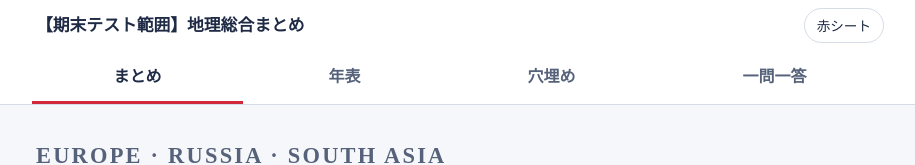
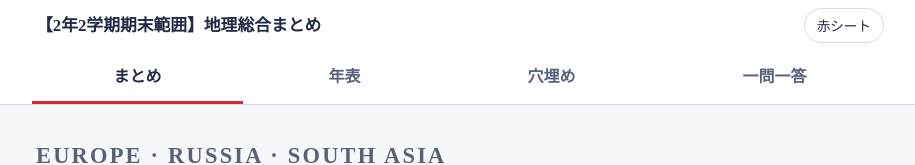
Before and after one commit to youki29/chiri-sogo-matome, a plain HTML site: page index.html in a window 1280 px wide. Shown: the top 165 px of the page, without its empty margins (180-1095 px from the left). Drawn offline with Linux system fonts and the light colour scheme; a web font is replaced by a local one.

Commit message:
サイト名を【2年2学期期末範囲】に変更
Co-Authored-By: Claude Opus 5.5 <noreply@anthropic.com>

```diff
--- a/index.html
+++ b/index.html
@@ -3,7 +3,7 @@
 <head>
 <meta charset="UTF-8">
 <meta name="viewport" content="width=device-width, initial-scale=1, viewport-fit=cover">
-<title>【期末テスト範囲】地理総合まとめ｜ヨーロッパ・ロシア・南アジア</title>
+<title>【2年2学期期末範囲】地理総合まとめ｜ヨーロッパ・ロシア・南アジア</title>
 <link rel="preconnect" href="https://fonts.googleapis.com">
 <link rel="preconnect" href="https://fonts.gstatic.com" crossorigin>
 <link href="https://fonts.googleapis.com/css2?family=Zen+Kaku+Gothic+New:wght@400;500;700&family=Zen+Old+Mincho:wght@700;900&display=swap" rel="stylesheet">
@@ -133,7 +133,7 @@ footer{text-align:center;color:var(--sub);font-size:.8rem;padding:24px 16px 40px
 <body>
 <header class="top">
   <div class="bar">
-    <span class="brand">【期末テスト範囲】地理総合まとめ</span>
+    <span class="brand">【2年2学期期末範囲】地理総合まとめ</span>
     <button class="iconbtn sheetbtn" id="sheetBtn" aria-pressed="false" title="重要語句を赤シートで隠す">赤シート</button>
   </div>
   <nav class="tabs" aria-label="ページ切り替え">
```
